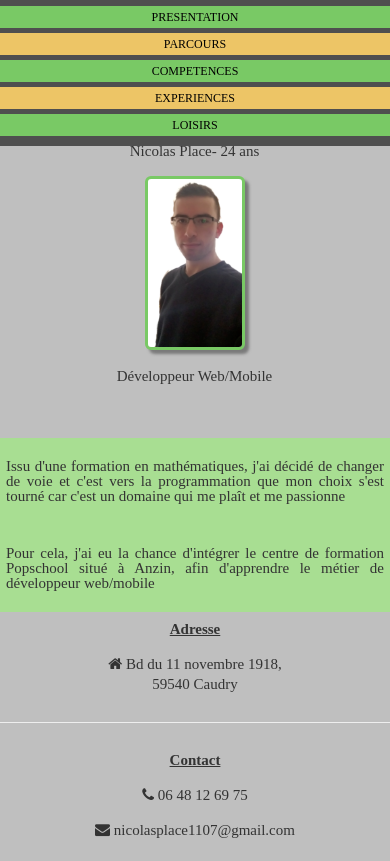
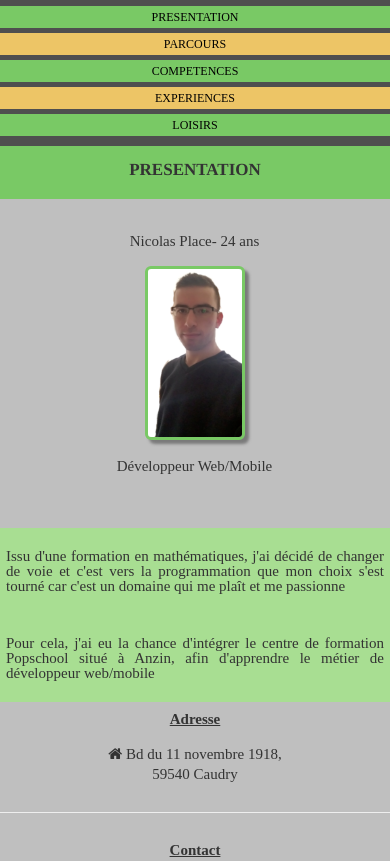
Before and after one commit to NicolasPlace/CV.N.Place-1-, a plain HTML site: page index.html in a window 390 px wide. Shown: the top 861 px of the page. Drawn offline with Linux system fonts and the light colour scheme.

Commit message:
mise à jour

```diff
--- a/css/style.css
+++ b/css/style.css
@@ -356,7 +356,7 @@ footer {
     }
 
 		body {
-		    padding-top: 50px;
+		    padding-top: 140px;
 			}
     /*-----------presentation-------------*/
 		.titlename {
```
